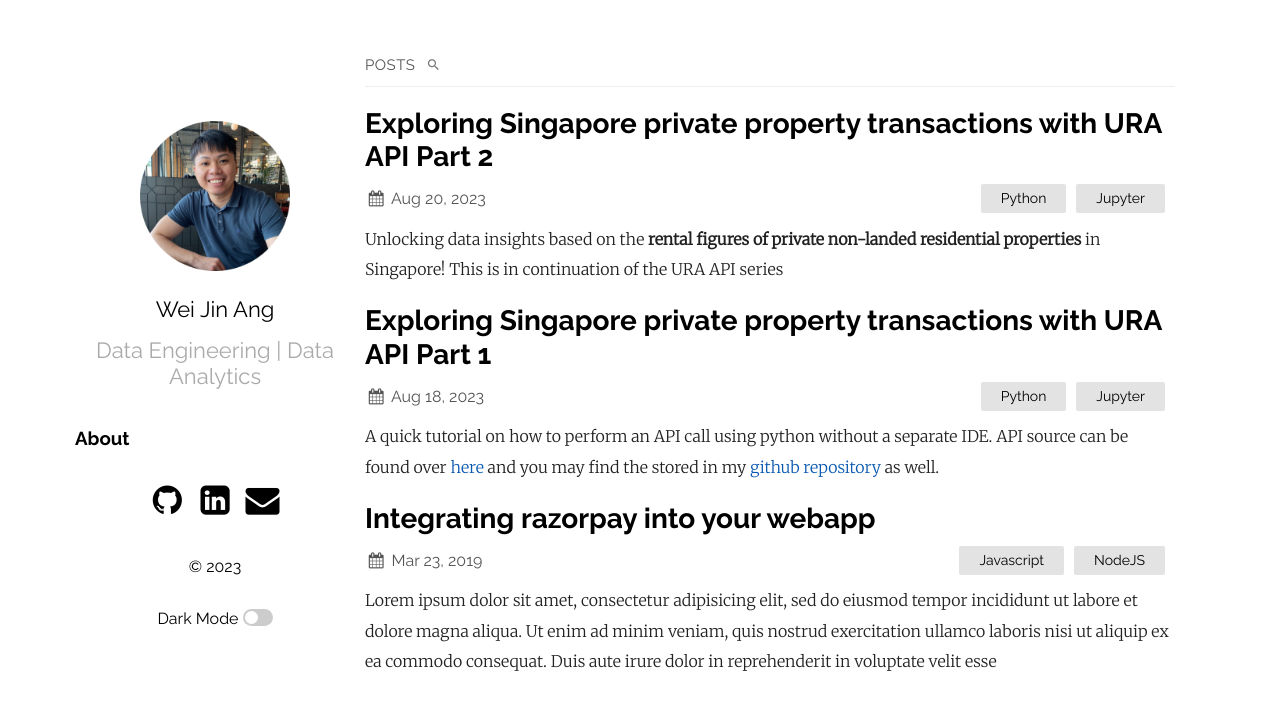
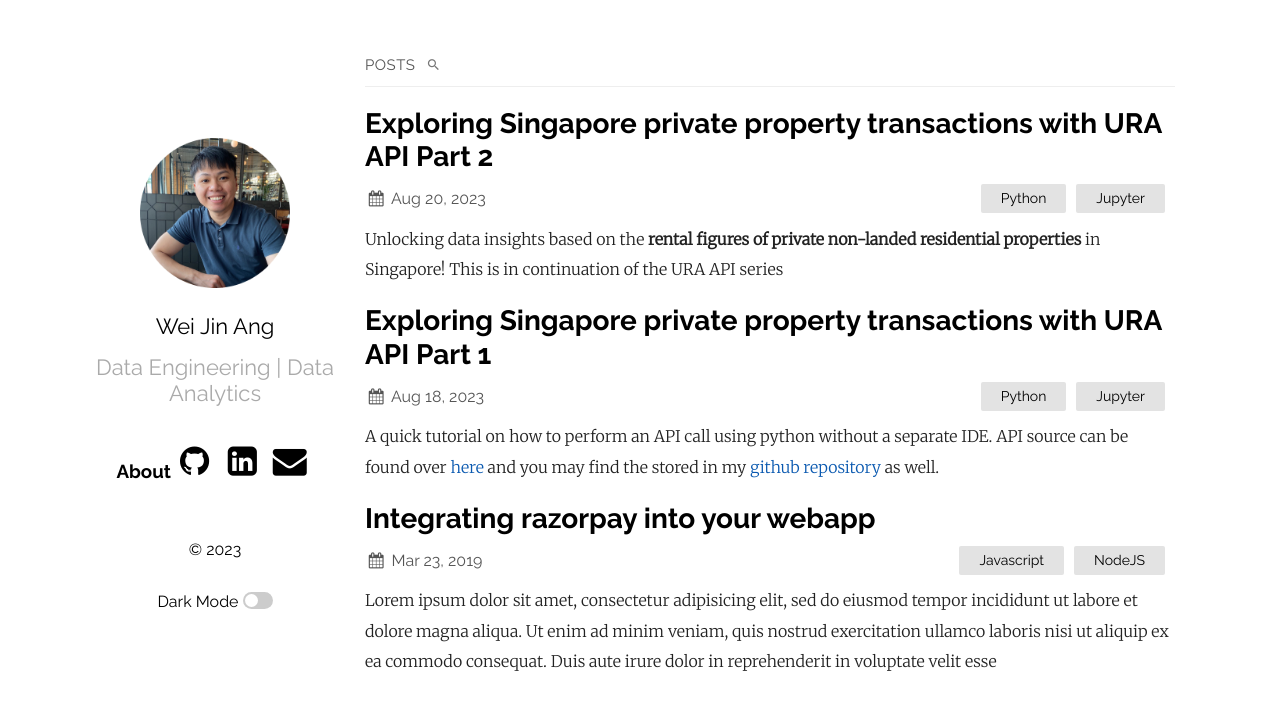
Before and after one commit to wjang96/wjang96.github.io, a Jekyll site: the page built from index.md, in a window 1280 px wide. Shown: the top 710 px of the page. Built offline with Jekyll 4.4.1, drawn with Linux system fonts in a browser that asks for light colours.

Commit message:
Update default.html

```diff
--- a/_layouts/default.html
+++ b/_layouts/default.html
@@ -31,12 +31,12 @@
       </div>
       {%- if site.plainwhite.tagline -%}
       <p class="tagline">{{ site.plainwhite.tagline }}</p>
-        <a style = "text-decoration:none" href=" https://wjang96.github.io/about"><h3><b>About</b></h3></a>
       {%- endif -%}
       </div>
       {% capture footer %}
       {%- if site.plainwhite.social_links != '' -%}
       <ul class="social about-footer {{condensed_class}}">
+        <a style = "text-decoration:none" href=" https://wjang96.github.io/about"><h3><b>About</b></h3></a>
         {%- if site.plainwhite.social_links.github -%}
         <a href="https://github.com/{{ site.plainwhite.social_links.github }}" target="_blank">
           <li>
```
